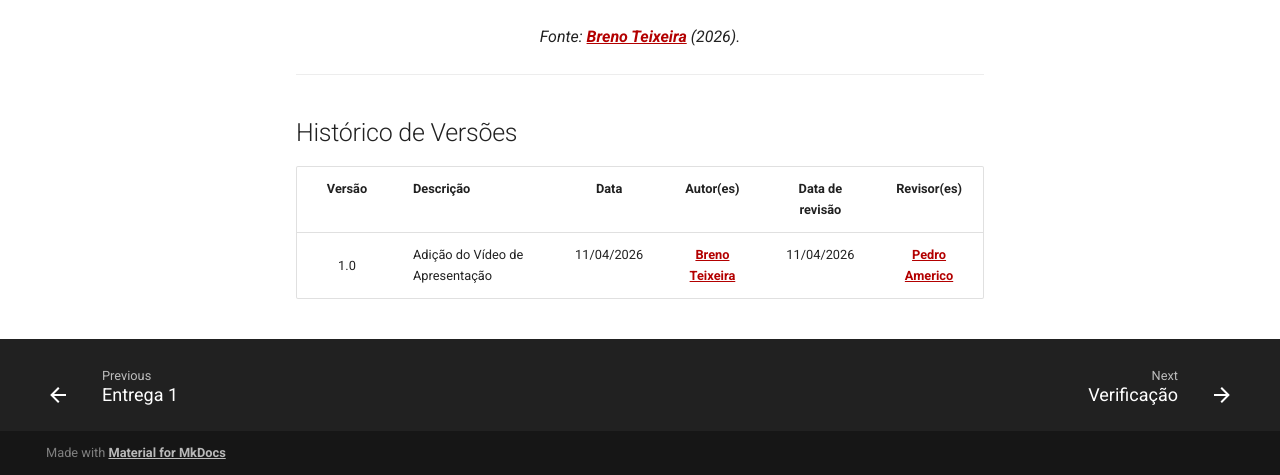
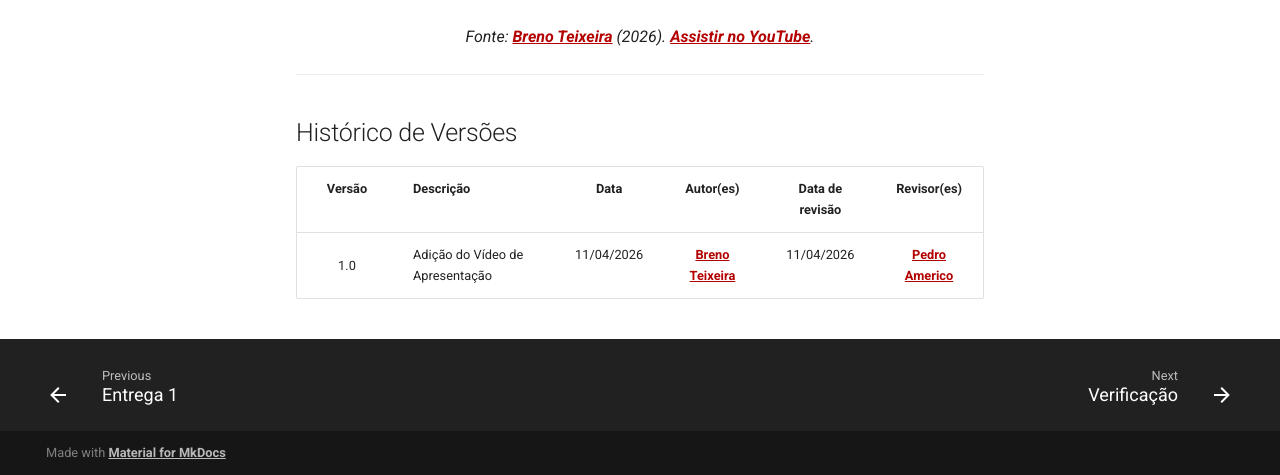
Before and after one commit to Interacao-Humano-Computador/2026.1-Grupo04, an MkDocs documentation site: the page built from docs/apresentacoes/entrega1.md, in a window 1280 px wide and 1195 px high. Shown: the part 720-1195 px from the top of the window. Built offline with MkDocs 1.6.1 and Material for MkDocs 9.7.7, drawn with Linux system fonts in a browser that asks for light colours; comment, search, counter and statistics services are not loaded.

Commit message:
Update docs/apresentacoes/entrega1.md
Co-authored-by: Copilot <175728472+Copilot@users.noreply.github.com>

```diff
--- a/docs/apresentacoes/entrega1.md
+++ b/docs/apresentacoes/entrega1.md
@@ -5,8 +5,11 @@
 Neste ambiente está disponível em vídeo a apresentação da entrega 1.
 
 <div style="text-align: center;">
-    <iframe width="100%" height="400" src="https://www.youtube.com/embed/_6wrAFCCD2Y" frameborder="0" allowfullscreen></iframe>
-    <figcaption>Fonte: <a href="https://github.com/BrenoLTeixeira">Breno Teixeira</a> (2026).</figcaption>
+    <iframe width="100%" height="400" src="https://www.youtube.com/embed/_6wrAFCCD2Y" title="Vídeo de apresentação da entrega 1" frameborder="0" allowfullscreen></iframe>
+    <figcaption>
+        Fonte: <a href="https://github.com/BrenoLTeixeira">Breno Teixeira</a> (2026).
+        <a href="https://www.youtube.com/watch?v=_6wrAFCCD2Y">Assistir no YouTube</a>.
+    </figcaption>
 </div>
 
 ---
```
